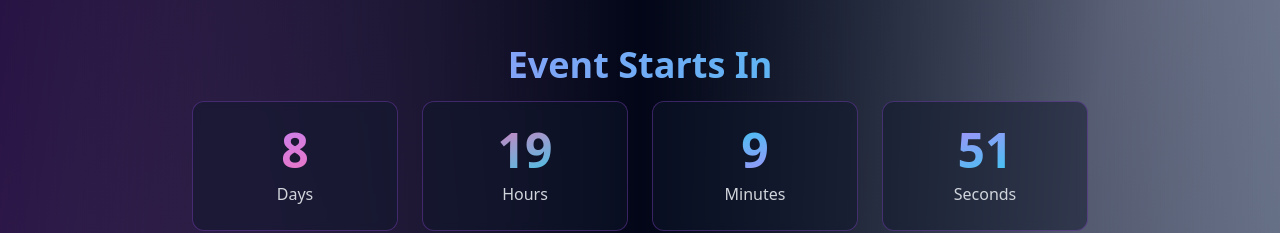
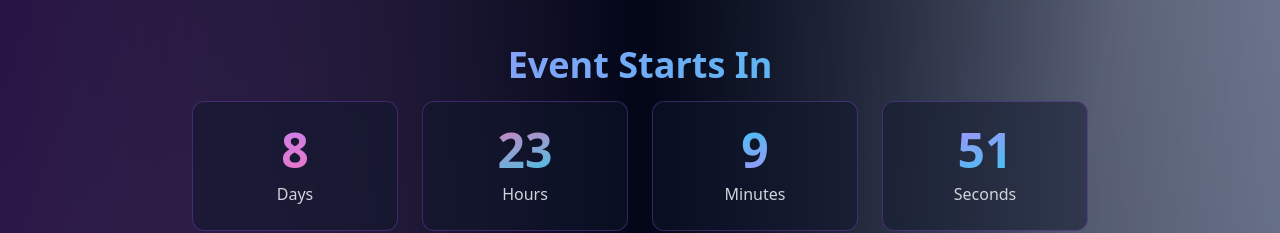
Before and after one commit to ThePremkumar/DataForge-2K25, a React (Vite) app: page / in a window 1280 px wide. Shown: the part 820-1053 px from the top of the page. Built offline with nearby package versions, Linux system fonts and the light colour scheme.

Commit message:
update the counter

```diff
--- a/src/components/CountdownTimer.tsx
+++ b/src/components/CountdownTimer.tsx
@@ -7,7 +7,7 @@ export function CountdownTimer() {
     seconds: 0
   });
   useEffect(() => {
-    const targetDate = new Date('2025-11-01T00:00:00Z').getTime();
+    const targetDate = new Date('2025-11-01T04:00:00Z').getTime();
     const updateCountdown = () => {
       const now = new Date().getTime();
       const distance = targetDate - now;
```
